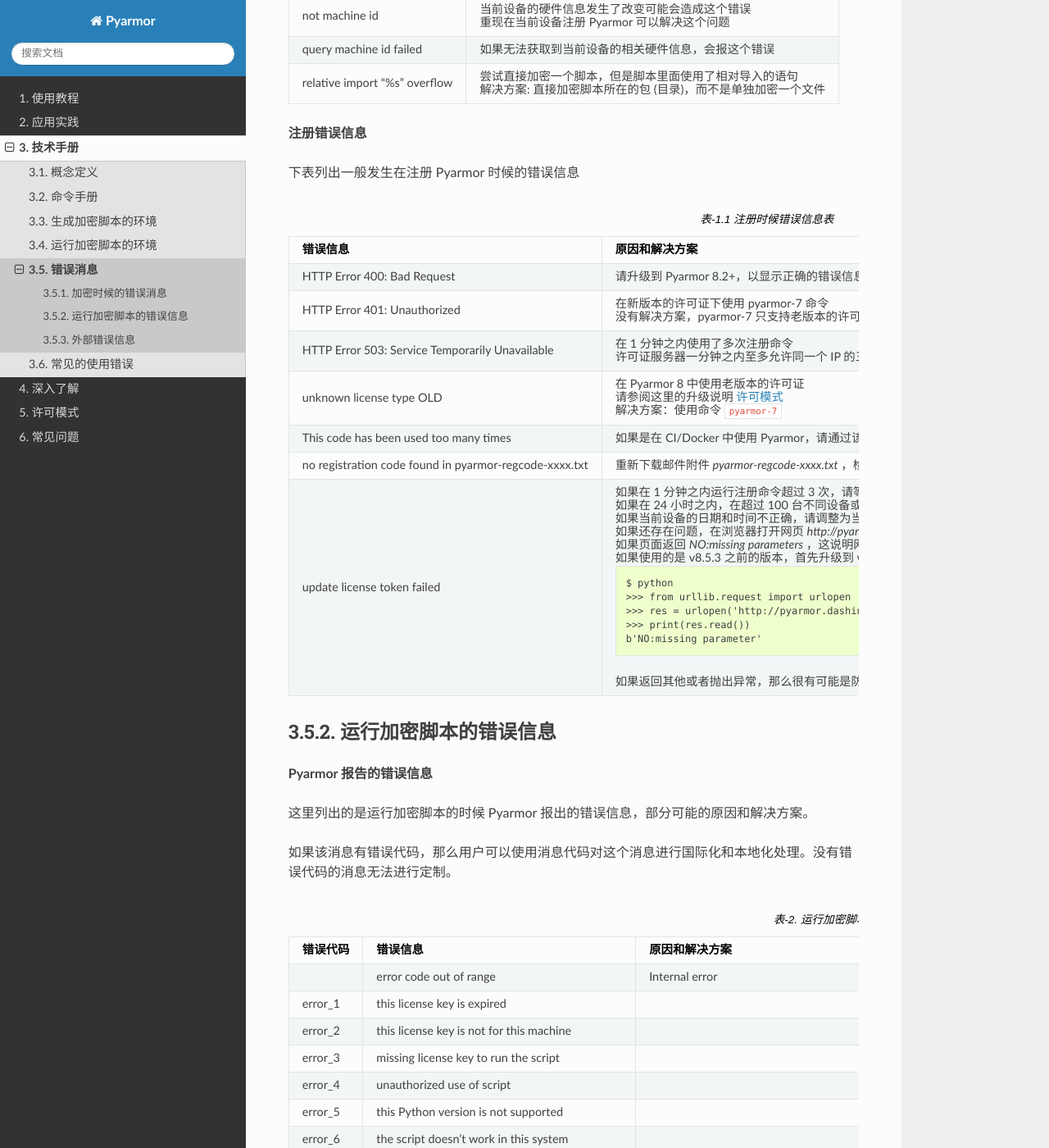
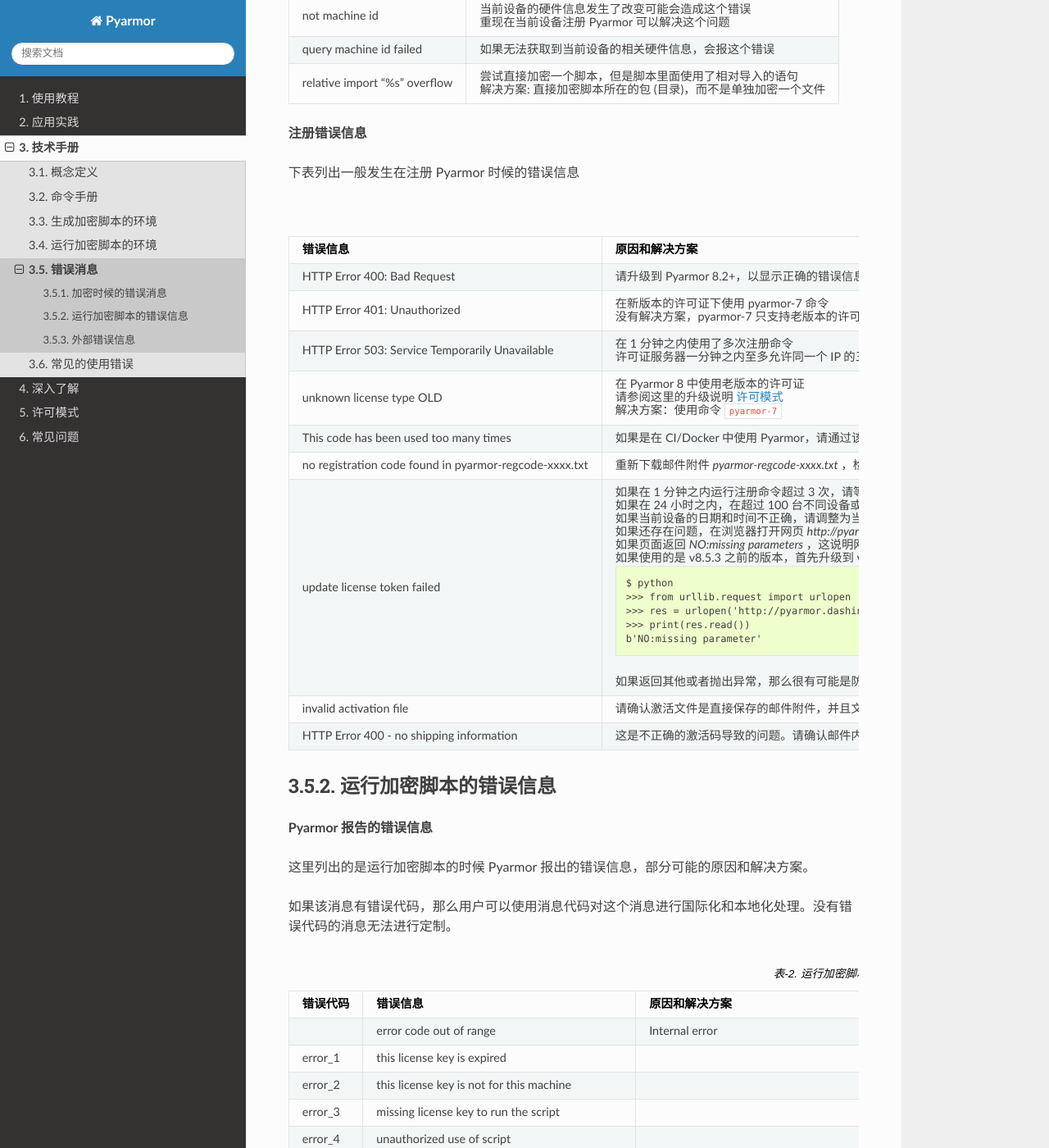
Before and after one commit to dashingsoft/pyarmor-docs-zh, a Sphinx documentation site: the page built from docs/reference/errors.rst, in a window 1280 px wide and 1400 px high, scrolled down 644 px. Shown: the whole window at 82% size. Built offline with Sphinx 7.4.7 and the Read the Docs theme 3.1.0, drawn with Linux system fonts in a browser that asks for light colours.

Commit message:
增加处理 no shipping information 错误的方式

```diff
--- a/docs/reference/errors.rst
+++ b/docs/reference/errors.rst
@@ -88,7 +88,12 @@
          b'NO:missing parameter'
 
        如果返回其他或者抛出异常，那么很有可能是防火墙设置问题，不允许 Python 访问网络，请参考防火墙文档正确进行配置
-
+   * - invalid activation file
+     - 请确认激活文件是直接保存的邮件附件，并且文件的编码是 ascii
+       请确认邮件服务器或者客户端没有对邮件内容进行篡改，正常情况下激活文件开头的内容必须是 `Dear ...` ，并且激活码单独位于一行，长度大约为 192，中间不能有换行。
+   * - HTTP Error 400 - no shipping information
+     - 这是不正确的激活码导致的问题。请确认邮件内容没有被邮件服务器或者客户端，或者本机的杀毒工具，自动修正拼写错误的工具等篡改。
+       可以尝试登录邮件的网页界面检查原始的邮件内容进行对比验证。
 
 运行加密脚本的错误信息
 ======================
```
